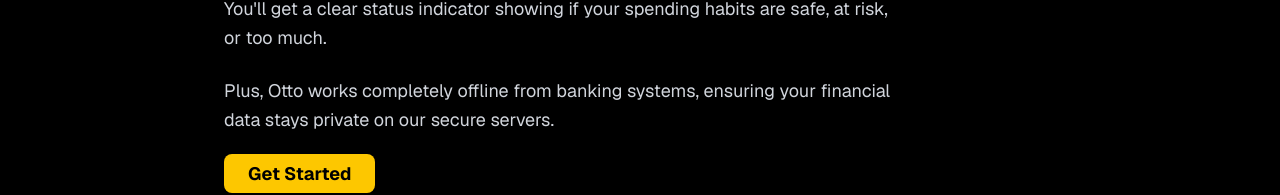
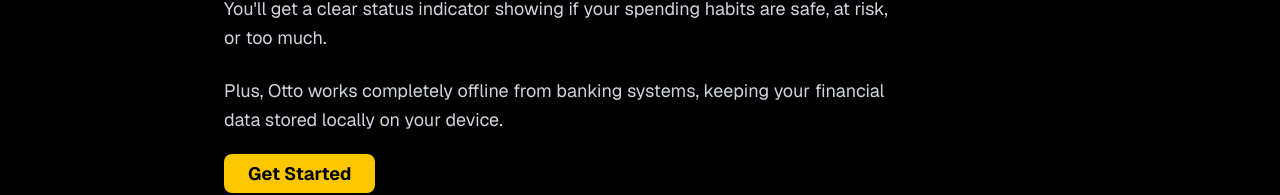
Before and after one commit to mofodox/Otto, a Next.js app: page /about in a window 1280 px wide. Shown: the part 286-481 px from the top of the page. Built offline with nearby package versions, Linux system fonts and the light colour scheme.

Commit message:
fix: update about page text to clarify financial data is stored locally, not on servers.

```diff
--- a/app/about/page.tsx
+++ b/app/about/page.tsx
@@ -23,7 +23,7 @@
                         </p>
 
                         <p>
-                            Plus, Otto works completely offline from banking systems, ensuring your financial data stays private on our secure servers.
+                            Plus, Otto works completely offline from banking systems, keeping your financial data stored locally on your device.
                         </p>
 
                         <Link href="/" className="cursor-pointer bg-yellow-400 hover:bg-yellow-500 text-black font-bold py-2 px-6 rounded-lg transition-colors">
```
